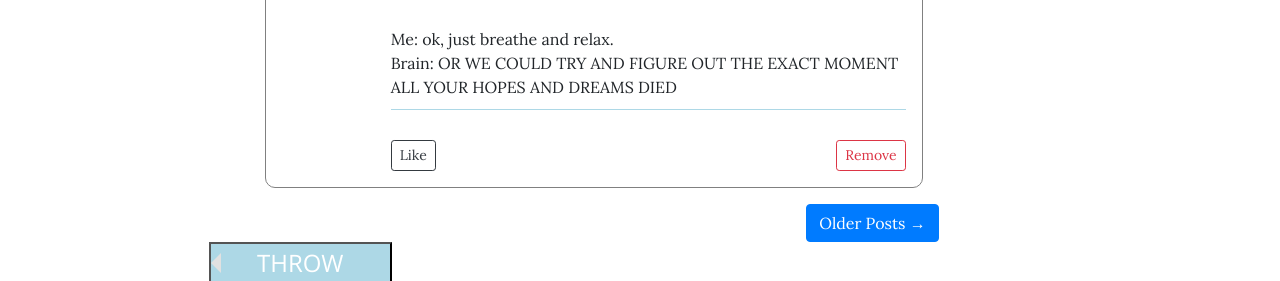
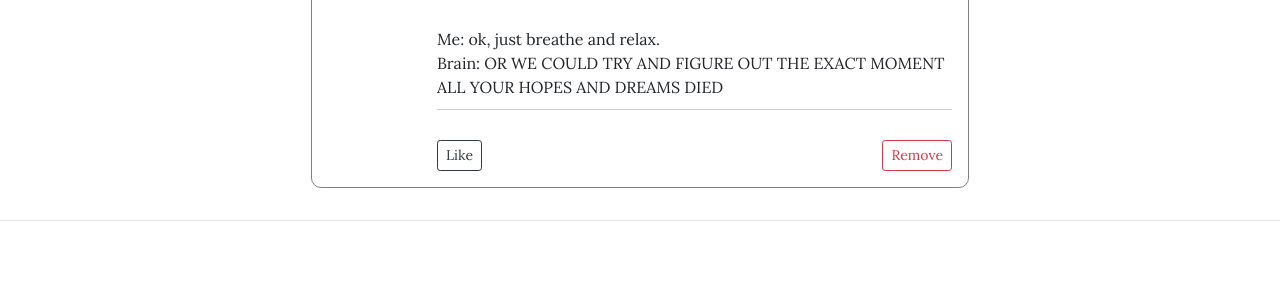
Before and after one commit to ShawnTalvacchia/Bitter, a website: page index.html in a window 1280 px wide. Shown: the part 1519-1800 px from the top of the page. Drawn offline with nearby package versions, Linux system fonts and the light colour scheme.

Commit message:
Removed buttons that I don't know how they got there

```diff
--- a/index.html
+++ b/index.html
@@ -112,24 +112,10 @@
       <div class="row">
       <div class="col-lg-8 col-md-10 mx-auto">
         <ul id="tweets"></ul>
-        <div class="clearfix">
-          <a class="btn btn-primary float-right" href="#">Older Posts &rarr;</a>
-        </div>
-        <button
-          style="background-color:lightblue; color:white; font-size: 1.5rem; font-family: Open Sans !important"
-          class="hvr-bubble-float-left col-lg-3"
-          onclick="createTweet()"
-        >
-          THROW
-        </button>
       </div>
       <div class="row">
         <div class="col-lg-8 col-md-10 mx-auto">
           <ul id="tweets"></ul>
-          <div class="clearfix">
-            <a class="btn btn-primary float-right" href="#"
-              >Older Posts &rarr;</a
-            >
           </div>
         </div>
       </div>
```
